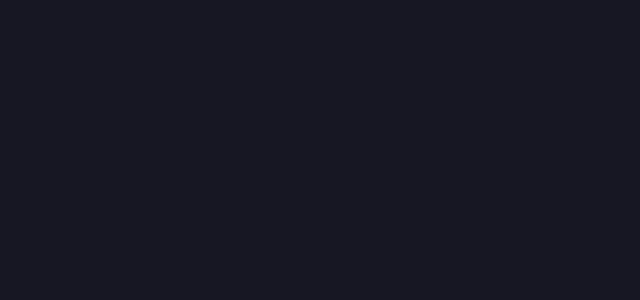
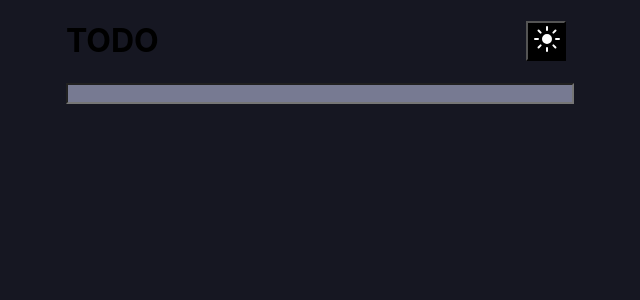
Before and after one commit to CamryLE/react-app-todo, a React (Create React App) app: page / in a window 1280 px wide. Shown: the top 300 px of the page, without its empty margins (324-964 px from the left). Built offline with nearby package versions, Linux system fonts and the light colour scheme.

Commit message:
add header, input

```diff
--- a/src/App.js
+++ b/src/App.js
@@ -1,12 +1,22 @@
 import logo from './logo.svg';
+import { useState } from 'react'
 import './App.css';
+import Header from './components/Header'
+import Input from './components/input';
+import React from 'react'
 
-function App() {
+const App = () => {
   return (
-    <div className="App">
-
-    </div>
+<body>
+  <div className='container'>
+    <Header />
+    <Input />
+  </div>
+</body>
   )
 }
 
+
+
+
 export default App;
```
